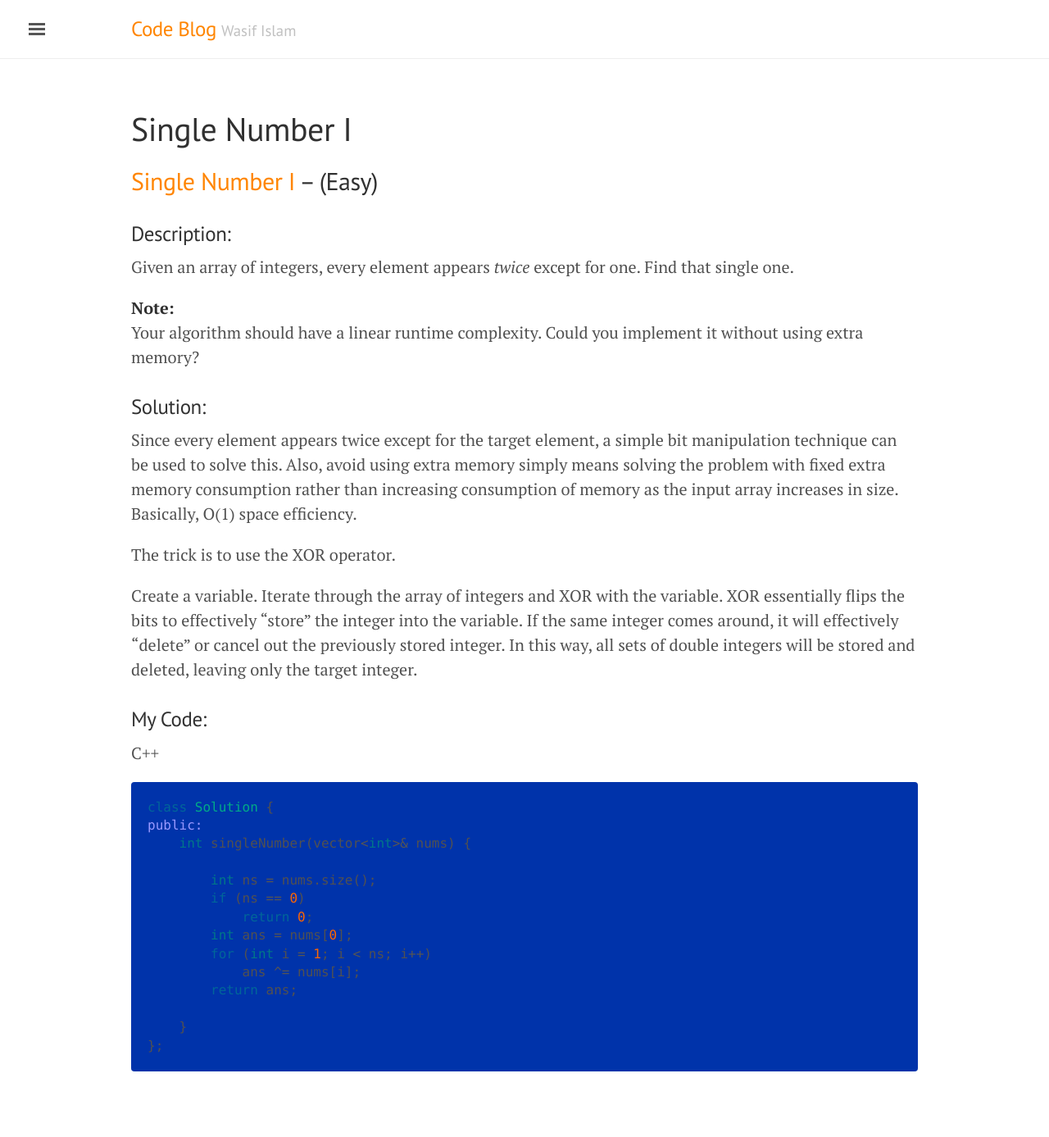
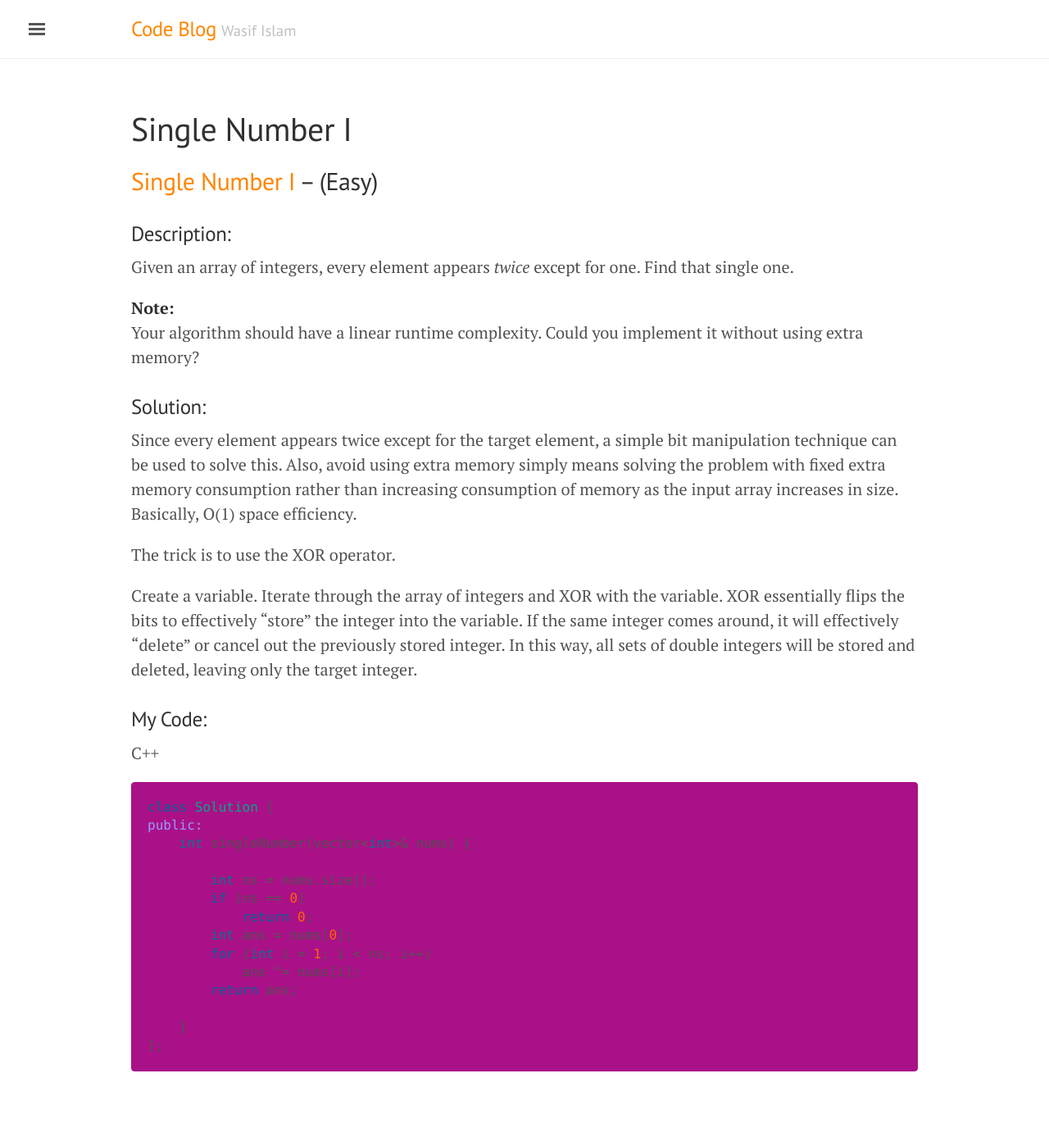
Before and after one commit to washifu/CodeBlog, a Jekyll site: the page built from pages/2017-08-24-Single_Number_I.md, in a window 1280 px wide. Shown: the whole page at 82% size. Built offline with Jekyll 4.4.1, drawn with Linux system fonts in a browser that asks for light colours; comment, search, counter and statistics services are not loaded.

Commit message:
Update poole.css

```diff
--- a/public/css/poole.css
+++ b/public/css/poole.css
@@ -174,7 +174,7 @@ pre {
   word-wrap: break-word;
   */
   /*background-color: #f9f9f9;*/
-  background-color: #0033aa; /* wasif */
+  background-color: #aa1188; /* wasif */
 }
 pre code {
   padding: 0;
@@ -187,6 +187,7 @@ pre code {
 .highlight {
   margin-bottom: 1rem;
   border-radius: 4px;
+  overflow-x: scroll; /* wasif */
 }
 .highlight pre {
   margin-bottom: 0;
```
